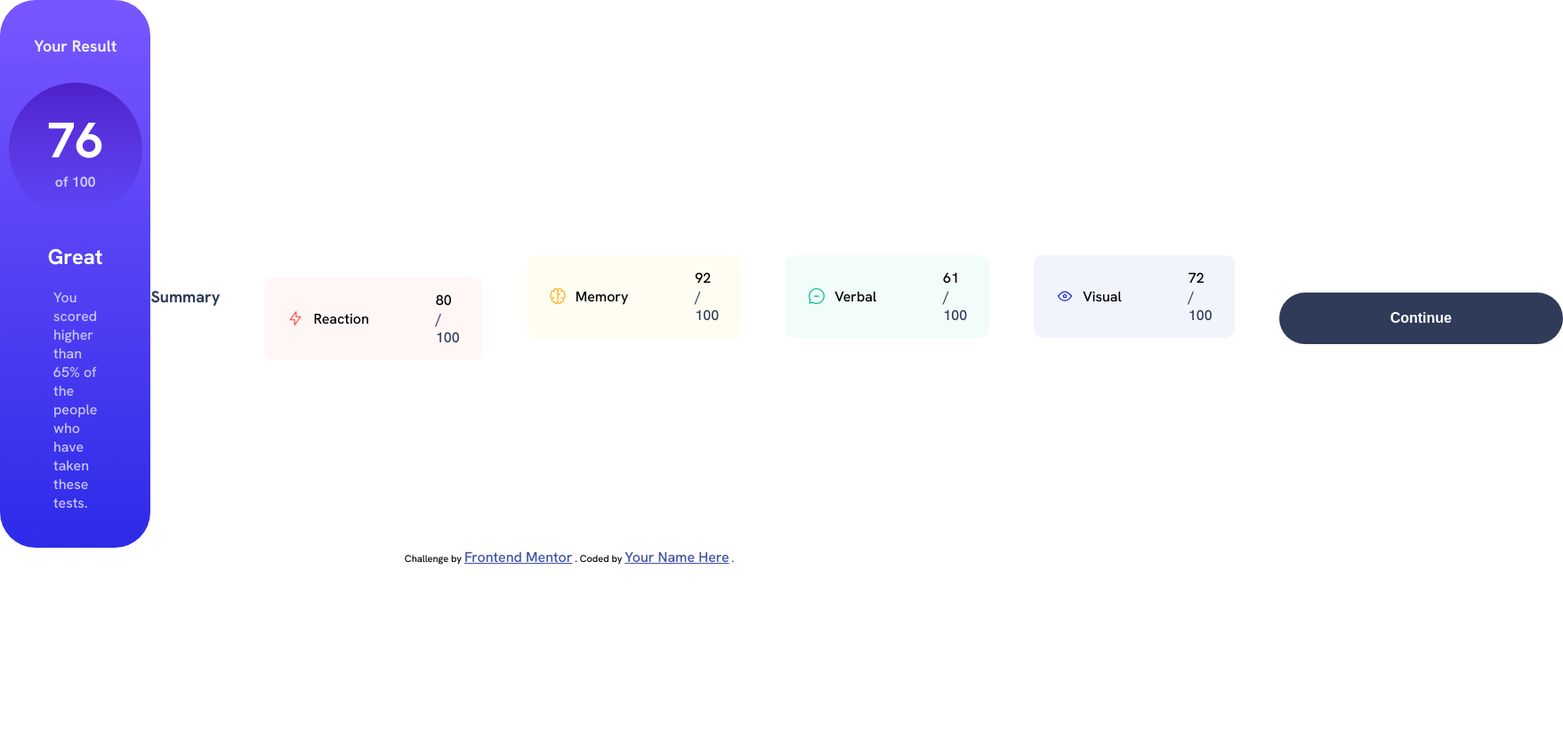
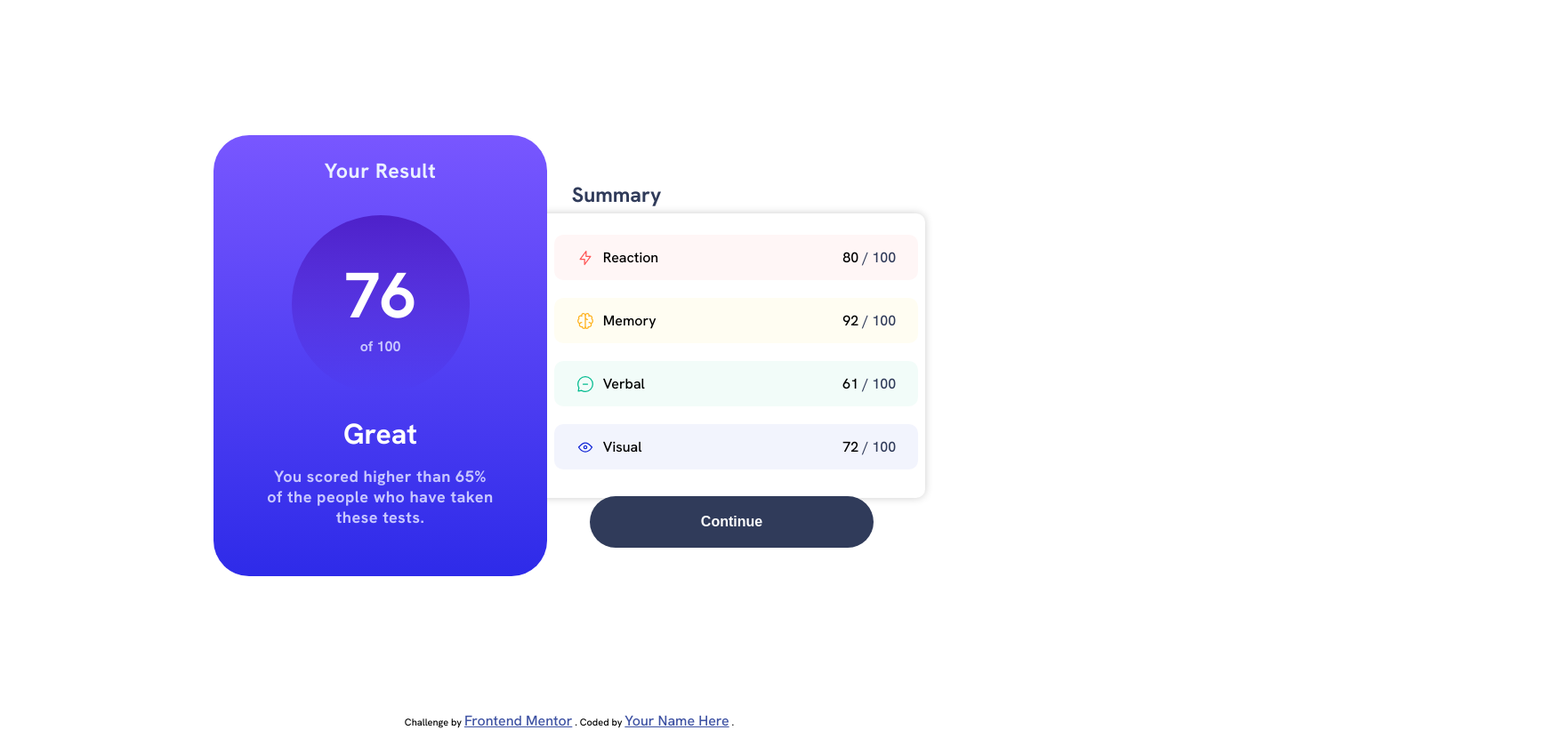
Before and after one commit to MrEscappe/results-summary-component-main, a plain HTML site: page index.html in a window 1280 px wide. Shown: the whole page at 89% size, 1757 px wide, since content can reach past the window. Before the commit the page ends 800 px from the top, so only its background shows below. Drawn offline with Linux system fonts and the light colour scheme.

Commit message:
finished challenge

```diff
--- a/assets/css/style.css
+++ b/assets/css/style.css
@@ -182,56 +182,80 @@ body {
 @media (min-width: 768px) {
 	body {
 		max-width: 1440px;
+		margin: 0 auto;
 	}
 
 	.container {
+		/* center the elements to center of the screen */
+		display: flex;
+		justify-content: center;
+		align-items: center;
 		flex-direction: row;
-		justify-content: space-between;
+		height: 100vh;
 	}
 
 	.result {
 		border-radius: 40px;
-		max-width: 375px;
+		justify-content: space-between;
+		min-width: 370px;
+		z-index: 1;
 	}
 
 	.result__title {
-		margin-top: 40px;
+		font-size: 1.45rem;
+		letter-spacing: 0.5px;
 	}
 
 	.result__range {
-		margin-top: 30px;
+		width: 200px;
+		height: 200px;
+		margin-top: 35px;
+	}
+
+	.result__range span {
+		font-size: 4.5rem;
 	}
 
 	.result__msg {
-		margin-top: 30px;
+		font-size: 2rem;
+		margin-top: 25px;
 	}
 
 	.result__info {
-		padding: 20px 60px 40px 60px;
+		letter-spacing: 0.5px;
+		font-size: 1.125rem;
+		text-align: center;
+		font-weight: bold;
+		padding: 15px 60px 55px 60px;
 	}
 
+	/* Summary part */
+
 	.summary {
-		flex-direction: row;
-		justify-content: space-between;
-		max-width: 1440px;
-		margin-top: 50px;
+		background-color: var(--white);
+		border-radius: 10px;
+		box-shadow: 0 0 10px 0 rgba(0, 0, 0, 0.2);
+		margin-left: -50px;
+		height: calc(100vh - 480px);
+		padding: 0 50px;
+	}
+
+	.summary_box {
+		align-items: center;
+		justify-content: center;
+		padding: 20px 50px;
 	}
 
 	.summary__title {
-		margin: 0;
-		margin-right: 50px;
-	}
-
-	.summary__item {
-		margin: 0;
-		margin-right: 50px;
-	}
-
-	.summary__item:nth-child(2) {
-		margin-top: 50px;
+		display: flex;
+		justify-content: flex-start;
+		align-items: center;
+		font-size: 1.45rem;
+		margin: 20px;
+		margin-bottom: 30px;
 	}
 
 	.btn {
-		margin-top: 50px;
+		margin-left: 40px;
 	}
 }
--- a/index.html
+++ b/index.html
@@ -27,6 +27,7 @@
 				</div>
 			</div>
 			<div class="summary">
+				<div class="summary_box">
 					<h2 class="summary__title">Summary</h2>
 					<div class="summary__item">
 						<div class="summary__box_left">
@@ -81,6 +82,7 @@
 					<button class="btn">Continue</button>
 				</div>
 			</div>
+		</div>
 
 		<div class="attribution">
 			Challenge by
```
Also changed, not shown: assets/md-images/preview.png (added), 1 other file. Lines whose indentation alone changed are shown as unchanged.
